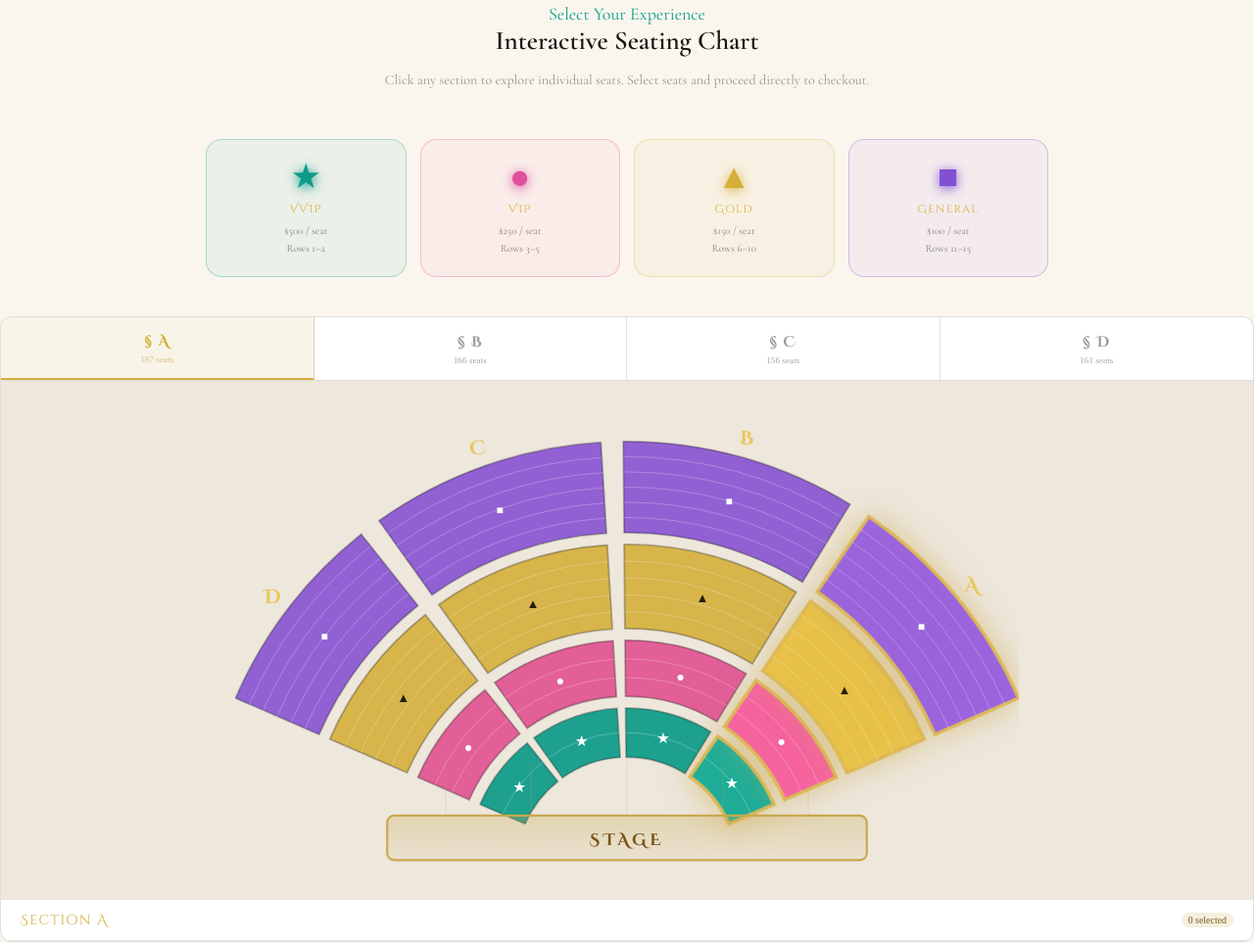
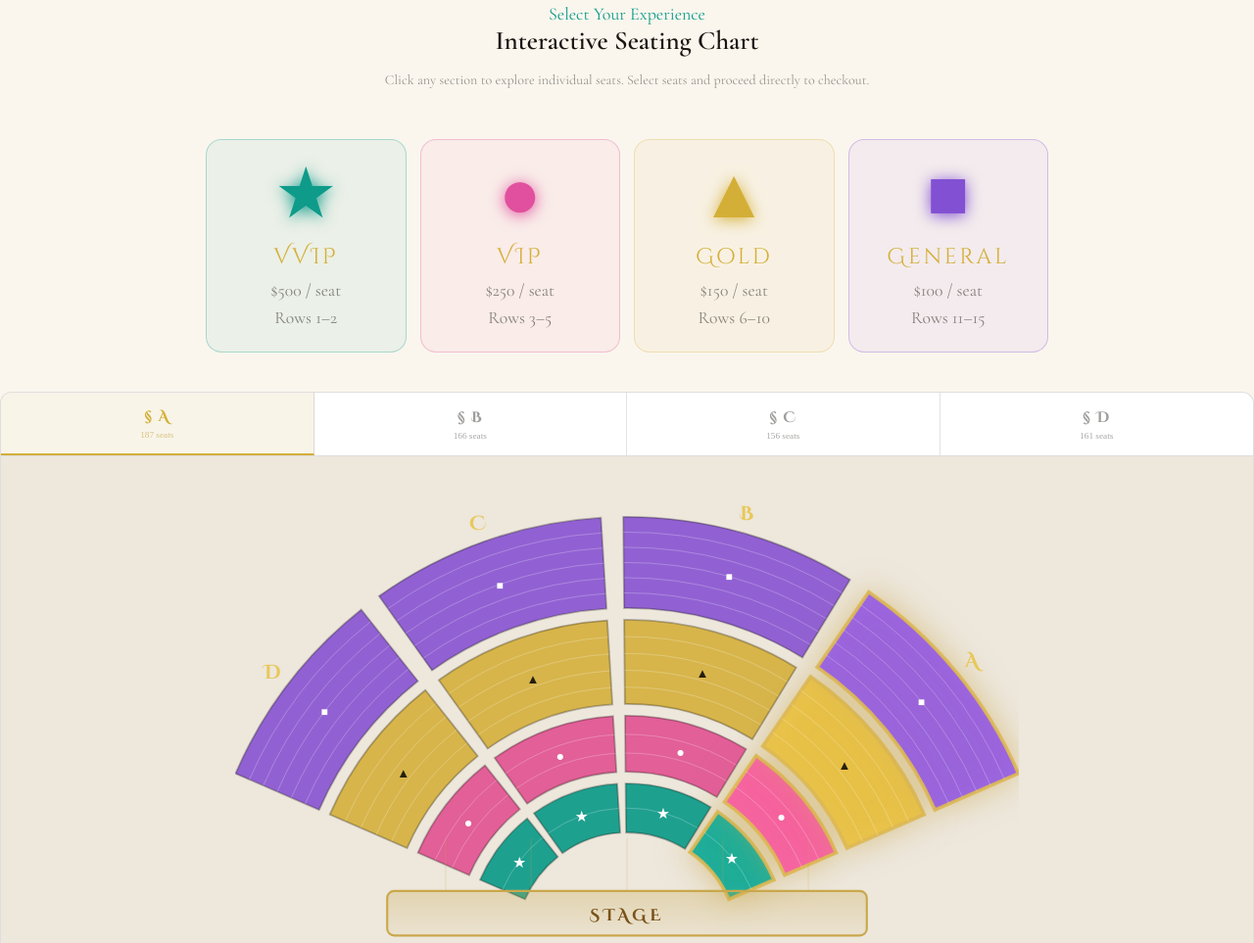
Before and after one commit to Dare-Devil-11/mafs-gala-2026, a plain HTML site: page index.html in a window 1280 px wide. Shown: the part 3702-4665 px from the top of the page at 98% size. Drawn offline with nearby package versions, Linux system fonts and the light colour scheme.

Commit message:
feat: tier pill shapes 4.5rem, tier name 1.4rem, tier details 1.1rem

```diff
--- a/index.html
+++ b/index.html
@@ -251,9 +251,9 @@ footer{background:var(--deep);border-top:1px solid var(--bg);padding:68px 80px 3
 .sc-tier-bar{display:grid;grid-template-columns:repeat(4,1fr);gap:14px;margin-bottom:40px;max-width:860px;margin-left:auto;margin-right:auto;}
 .sc-tier-pill{display:flex;flex-direction:column;align-items:center;gap:6px;padding:20px 14px;border:1px solid var(--border);border-radius:16px;background:var(--surface);transition:border-color .25s,transform .25s,box-shadow .25s;text-align:center;cursor:default;}
 .sc-tier-pill:hover{border-color:var(--gold);transform:translateY(-3px);box-shadow:0 8px 28px rgba(201,168,76,.18);}
-.sc-tier-pill .sc-sh{font-size:2.2rem;line-height:1;display:block;filter:drop-shadow(0 2px 6px currentColor);}
-.sc-tier-pill .sc-tn{font-family:'Cinzel Decorative',serif;font-size:.7rem;letter-spacing:.12em;color:var(--gold);margin-top:2px;}
-.sc-tier-pill .sc-tp{font-size:.68rem;color:var(--muted);line-height:1.6;}
+.sc-tier-pill .sc-sh{font-size:4.5rem;line-height:1;display:block;filter:drop-shadow(0 2px 8px currentColor);}
+.sc-tier-pill .sc-tn{font-family:'Cinzel Decorative',serif;font-size:1.4rem;letter-spacing:.12em;color:var(--gold);margin-top:6px;}
+.sc-tier-pill .sc-tp{font-size:1.1rem;color:var(--muted);line-height:1.6;}
 .sc-tier-pill.vvip{border-color:rgba(14,155,138,.3);background:rgba(14,155,138,.06);}.sc-tier-pill.vvip .sc-sh{color:#0e9b8a;}
 .sc-tier-pill.vip{border-color:rgba(225,80,145,.3);background:rgba(225,80,145,.06);}.sc-tier-pill.vip .sc-sh{color:#e1509e;}
 .sc-tier-pill.gold{border-color:rgba(212,175,55,.3);background:rgba(212,175,55,.06);}.sc-tier-pill.gold .sc-sh{color:#d4af37;}
```
